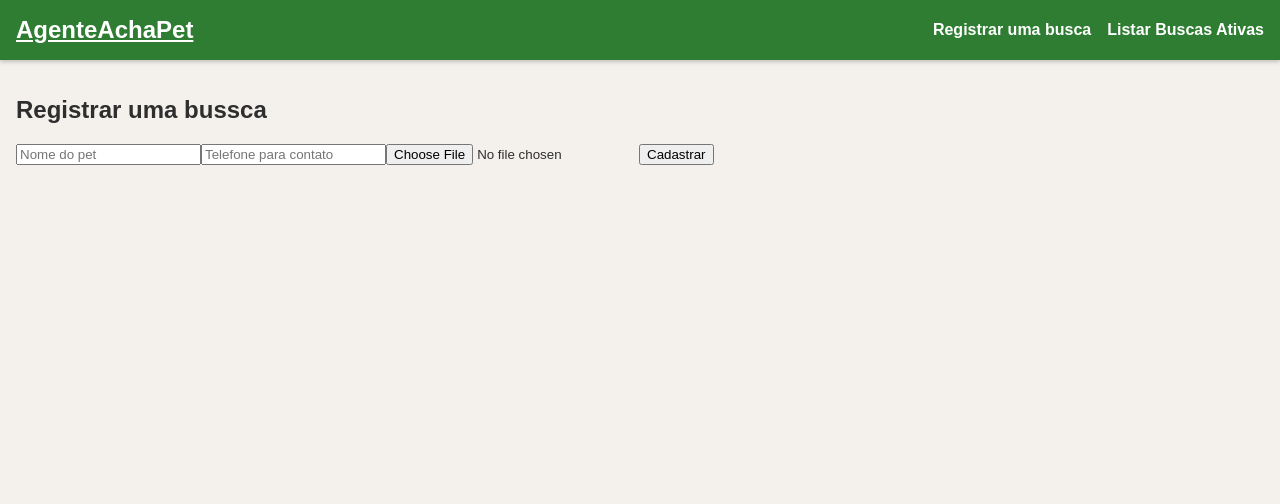
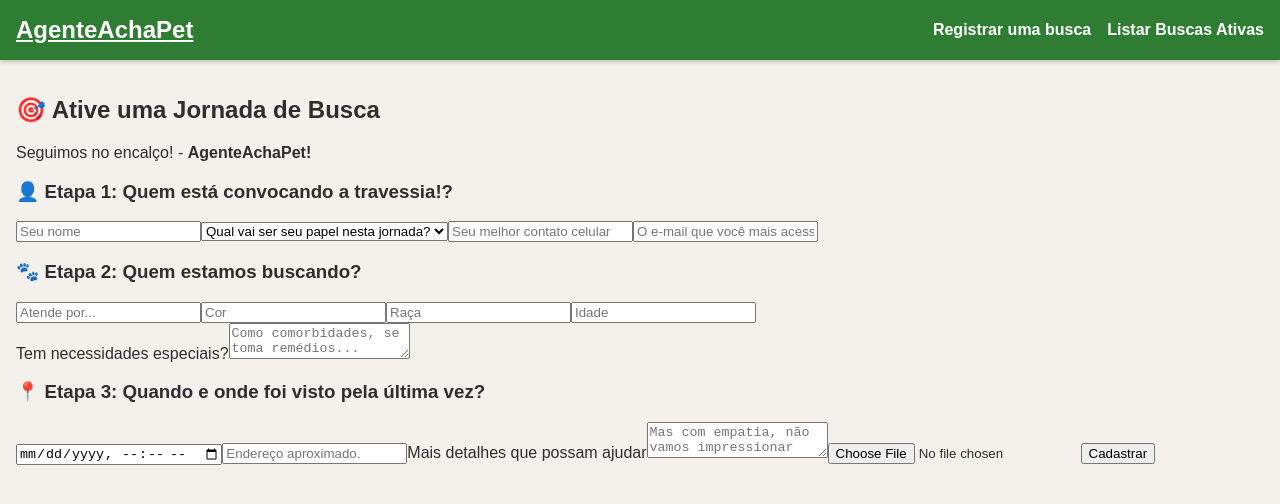
Before and after one commit to vctmor/agenteachapet-api, a Vue app: page / in a window 1280 px wide. Shown: the top 504 px of the page. Built offline with nearby package versions, Linux system fonts and the light colour scheme.

Commit message:
lógica de Cartaz, formm e list realizada com sucesso

```diff
--- a/src/composables/useRegister.js
+++ b/src/composables/useRegister.js
@@ -1,29 +1,35 @@
 import { ref } from 'vue'
 
-const register = ref(JSON.parse(localStorage.getItem('register') || '[]'))
-
-const save = (newItem) => {
-
-  newItem.id = Date.now()
-  register.value.push(newItem)
-  localStorage.setItem('register', JSON.stringify(register.value))
-
-  return newItem.id
-}
-
-
-const listing = () => register.value
-
-const findById = (id) =>
-  register.value.find((c) => String(c.id) === String(id))
-
-const remove = (id) => {
-
-  register.value = register.value.filter((c) => c.id !== id)
-  localStorage.setItem('register', JSON.stringify(register.value))
-}
+const STORAGE_KEY = 'registros'
 
 export function useRegister() {
 
-  return { save, listing, findById, remove }
+  const list = ref(JSON.parse(localStorage.getItem(STORAGE_KEY)) || [])
+
+  const listing = () => list.value
+
+  const save = (item) => {
+
+    const items = listing()
+    item.id = Date.now()
+
+    items.push(item)
+    localStorage.setItem(STORAGE_KEY, JSON.stringify(items))
+    return item.id
+  }
+
+  const findById = (id) =>
+    listing().find((c) => String(c.id) === String(id))
+
+  const remove = (id, name) => {
+
+    const confirmation = confirm(`Deseja remover o registro de "${name}"?`);
+
+    if (!confirmation) return
+
+    list.value = list.value.filter((item) => item.id !== id)
+    localStorage.setItem(STORAGE_KEY, JSON.stringify(list.value))
+  }
+
+  return { list, listing, save, findById, remove }
 }
--- a/src/views/CartazView.vue
+++ b/src/views/CartazView.vue
@@ -2,8 +2,8 @@
   <div class="cartaz">
     <h2>Cartaz de Busca Ativa</h2>
     <div v-if="data">
-      <h3>{{ data.name }}</h3>
-      <img :src="data.image" class="preview-img"/>
+      <h3>{{ data.pet.petName }}</h3>
+      <img :src="data.pet.photo" class="preview-img"/>
       <p> {{ data.phone }}</p>
     </div>
     <div v-else>
--- a/src/views/FormView.vue
+++ b/src/views/FormView.vue
@@ -1,11 +1,44 @@
 <template>
   <div class="form">
-    <h2>
-      Registrar uma bussca
-    </h2>
+
+    <h2>🎯 Ative uma Jornada de Busca</h2>
+
+      <p>Seguimos no encalço! - <strong>AgenteAchaPet!</strong></p>
     <form @submit.prevent="register">
-      <input type="text" v-model="name" placeholder="Nome do pet" required />
-      <input type="tel" v-model="phone" placeholder="Telefone para contato" required />
+
+     <h3>👤 Etapa 1: Quem está convocando a travessia!?</h3>
+
+      <input type="text" v-model="personName" placeholder="Seu nome" required />
+
+      <select v-model="reporterRole" required>
+        <option disabled value="">Qual vai ser seu papel nesta jornada? </option>
+        <option value="TUTOR">Tutor</option>
+        <option value="SENTINEL">Sentinela</option>
+        <option value="RESCUER">Guardião</option>
+      </select>
+
+      <input type="tel" v-model="phone" placeholder="Seu melhor contato celular" required />
+      <input type="email" v-model="email" placeholder="O e-mail que você mais acessa" required />
+
+      <h3>🐾 Etapa 2: Quem estamos buscando?</h3>
+      <input v-model="petName" placeholder="Atende por..." required />
+      <input v-model="color" placeholder="Cor" required />
+      <input v-model="breed" placeholder="Raça" required />
+      <input v-model="age" type="number" placeholder="Idade" required />
+
+      <div>
+        <label for="necessidades">Tem necessidades especiais?</label>
+        <textarea id="necessidades" v-model="specialNeedDescription"
+          placeholder="Como comorbidades, se toma remédios..."></textarea>
+      </div>
+
+      <h3>📍 Etapa 3: Quando e onde foi visto pela última vez?</h3>
+      <input v-model="disappearanceDate" type="datetime-local" required />
+      <input v-model="location" placeholder="Endereço aproximado." required />
+
+      <label for="additionalNotes">Mais detalhes que possam ajudar</label>
+      <textarea id="additionalNotes" v-model="additionalNotes"
+        placeholder="Mas com empatia, não vamos impressionar nem angustiars a pessoa tutora, certo!?"></textarea>
 
       <input type="file" @change="loadImage" accept="image/*"  />
       <img v-if="preview" :src="preview" alt="Prévie da imagem" class="preview-img" />
@@ -21,8 +54,23 @@ import {ref} from 'vue'
 import { useRouter } from 'vue-router'
 import { useRegister } from '@/composables/useRegister'
 
-const name = ref('')
+// Variáveis reativas
+const personName = ref('')
 const phone = ref('')
+const email = ref('')
+
+const reporterRole = ref('')
+const disappearanceDate = ref('')
+const location = ref('')
+const additionalNotes = ref('')
+const specialNeedDescription = ref('')
+
+const petName = ref('')
+const breed = ref('')
+const color = ref('')
+const age = ref(null)
+
+
 const image = ref(null)
 const preview = ref(null)
 
@@ -42,16 +90,34 @@ function loadImage(event) {
 function register() {
 
   const reader = new FileReader()
+
   reader.onload = () => {
-
     const newRegister = {
-      name: name.value,
-      phone: phone.value,
-      image: reader.result,
+      search: {
+      reporterRole: reporterRole.value,
+      disappearanceDate: disappearanceDate.value,
+      location: location.value,
+      additionalNotes: additionalNotes.value,
+      specialNeed: {
+        description: specialNeedDescription.value
+        }
+      },
+      person: {
+        personName: personName.value,
+        phone: phone.value,
+        email: email.value
+      },
+      pet: {
+        petName: petName.value,
+        breed: breed.value,
+        color: color.value,
+        age: age.value,
+        photo: reader.result
+      }
     }
 
     const id = save(newRegister)
-    router.push({name: 'cartaz', params: { id }})
+    router.push({ name: 'cartaz', params: { id } })
   }
 
   if (image.value){
@@ -59,6 +125,9 @@ function register() {
     reader.readAsDataURL(image.value)
   }
 }
+
+
+
 </script>
 
 <style scoped>
--- a/src/views/ListView.vue
+++ b/src/views/ListView.vue
@@ -3,12 +3,12 @@
   <h2>Buscas Registradas</h2>
   <div v-if="list.length === 0">Nenhum cadastro ainda.</div>
   <ul>
-    <li v-for="pet in list" :key="pet.id">
-      <img :src="pet.image" class="preview-img" />
-      <p><strong>{{ pet.name }}</strong> - {{ pet.phone }}</p>
-      <router-link :to="`/cartaz/${pet.id}`">Ver Cartaz</router-link>
+    <li v-for="data in list" :key="data.id">
+      <img :src="data.pet.photo" class="preview-img" />
+      <p><strong>{{ data.pet.petName }}</strong> - {{ data.person.personName }}</p>
+      <router-link :to="`/cartaz/${data.id}`">Ver Cartaz</router-link>
 
-      <button @clsick="remove(pet.id)">❌ Apagar</button>
+      <button @click="remove(data.id, data.pet.petName)">❌ Apagar</button>
     </li>
   </ul>
 </div>
```
